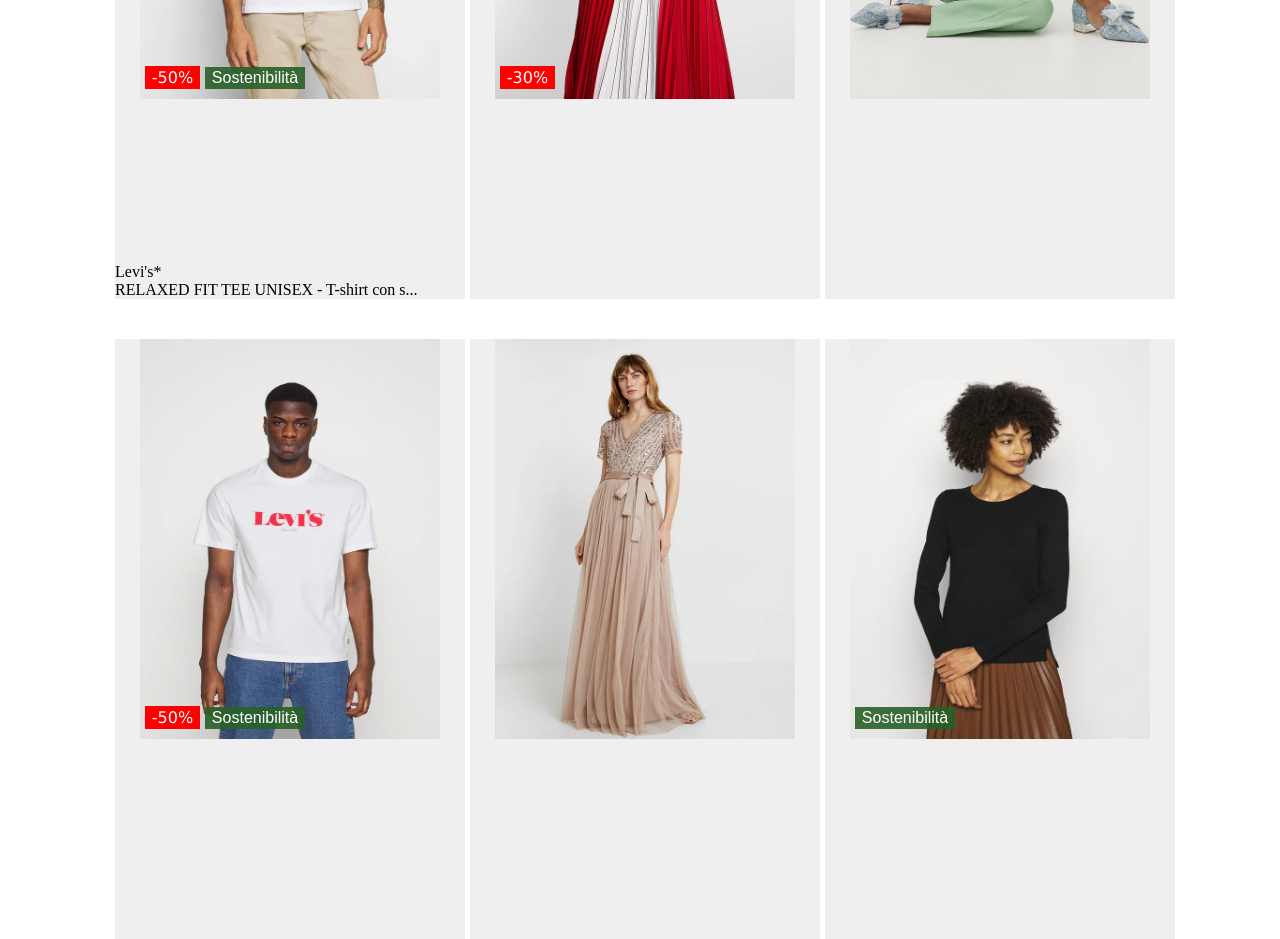
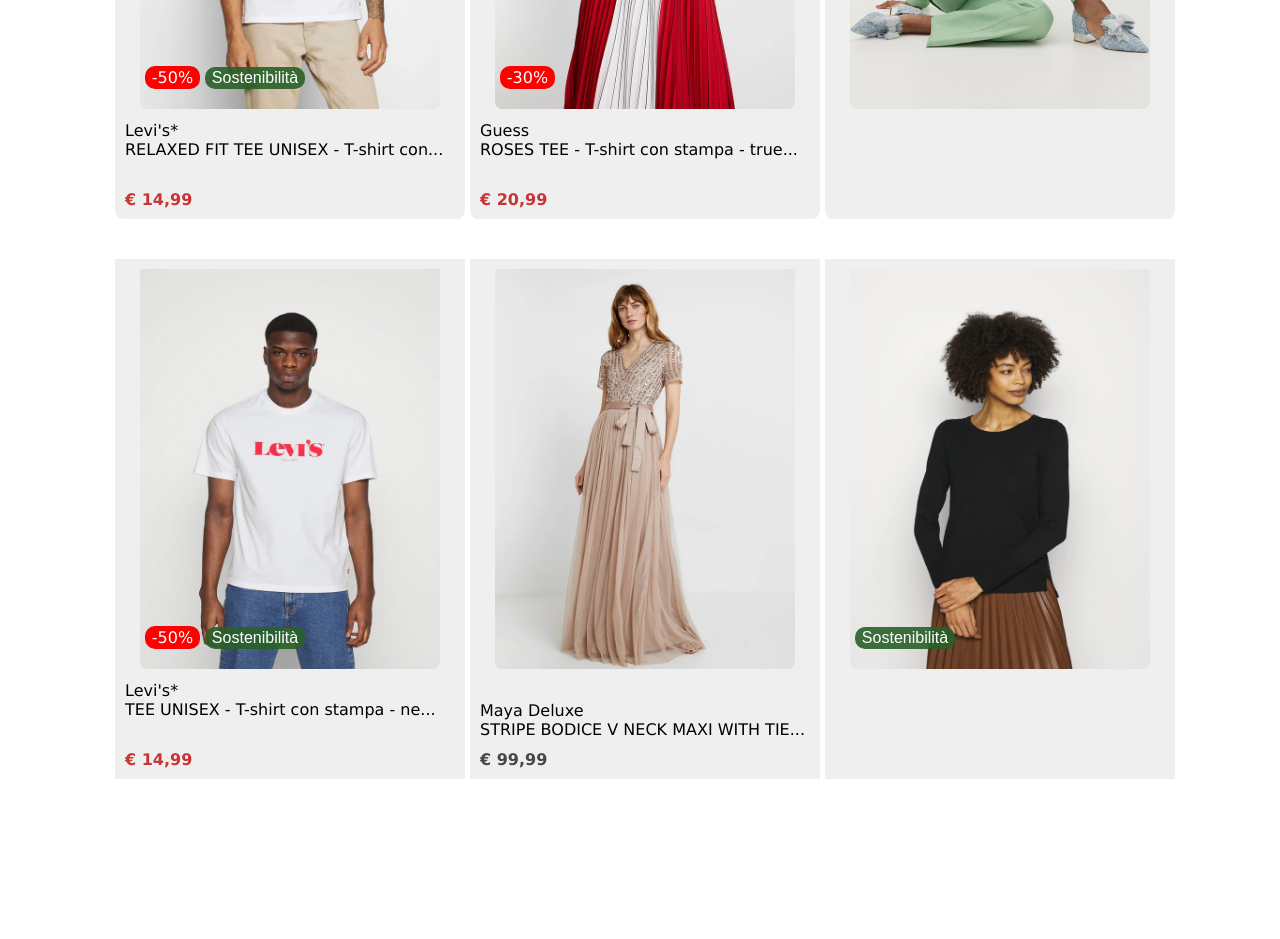
Before and after one commit to emanuele246gi/htmlcss-shop, a plain HTML site: page index.html in a window 1280 px wide. Shown: the part 320-1259 px from the top of the page. After the commit the page ends 1117 px from the top, so only its background shows below. Drawn offline with Linux system fonts and the light colour scheme.

Commit message:
add descrizioni e br

```diff
--- a/css/style.css
+++ b/css/style.css
@@ -1,7 +1,8 @@
 .section{
+    height: 1100px;
     width: 1000px;
     margin: auto;
-    border: 1px solid black;
+    border-top: 1px solid black;
     background-color: white;
     text-align: left;
     position: relative;
@@ -10,26 +11,29 @@
   .contenitore{
     background-color: #efefef;
     width: 350px;
-    height: 600px;
+    height: 520px;
     position: relative;
+    border-radius: 2%;
   }
 
   .container{
     background-color: #efefef;
     width: 350px;
-    height: 600px;
+    height: 520px;
     position: relative;
-    margin-top: 200px;
+    margin-top: 120px;
   }
 
   img{
     width: 300px;
     height: 400px;
+    padding-top: 10px;
+    border-radius: 2%;
   }
 
   .sostenibilità{
     position: absolute;
-    bottom: 210px;
+    bottom: 130px;
     left: 90px;
     font-family:Arial, Helvetica, sans-serif;
     background: rgba(41, 97, 41, 0.9);
@@ -38,11 +42,12 @@
     padding: 2px 0 2px;
     text-align: center;
     color: white;
+    border-radius: 10px;
   }
 
-  .sostenibilità-fine{
+  #sostenibilità{
     position: absolute;
-    bottom: 210px;
+    bottom: 130px;
     left: 30px;
     font-family:Arial, Helvetica, sans-serif;
     background: rgba(41, 97, 41, 0.9);
@@ -51,11 +56,12 @@
     padding: 2px 0 2px;
     text-align: center;
     color: white;
+    border-radius: 10px;
   }
 
   .sconto{
     position: absolute;
-    bottom: 210px;
+    bottom: 130px;
     left: 30px;
     font-family: verdana;
     background: red;
@@ -64,19 +70,39 @@
     padding: 2px 0 2px;
     text-align: center;
     color: white;
+    border-radius: 10px;
   }
 
   .descrizione{
     position: absolute;
-    bottom: 0px;
+    bottom: 60px;
+    font-family:Verdana, Geneva, Tahoma, sans-serif;
+    padding-left: 10px;
   }
 
-  .contenitore:hover .heart{
-    display: block;
+  .descrizione-maya{
+    position: absolute;
+    bottom: 40px;
+    font-family:Verdana, Geneva, Tahoma, sans-serif;
+    padding-left: 10px;
   }
 
-  .container:hover .heart{
-    display: block;
+  .prezzo-scontato{
+    position: absolute;
+    bottom: 10px;
+    padding-left: 10px;
+    font-family:Verdana, Geneva, Tahoma, sans-serif;
+    color: rgb(200, 52, 52);
+    font-weight: bold;
+  }
+
+  .prezzo{
+    position: absolute;
+    bottom: 10px;
+    padding-left: 10px;
+    font-family:Verdana, Geneva, Tahoma, sans-serif;
+    font-weight: bold;
+    color: rgb(70, 70, 70);
   }
 
   .primo{
--- a/index.html
+++ b/index.html
@@ -14,13 +14,15 @@
             <img src="img/1.webp" class="grigio-a">
             <span class="sconto">-50%</span>
             <span         class="sostenibilità">Sostenibilità</span>
-            <span class="descrizione">Levi's* <br>
-            RELAXED FIT TEE UNISEX - T-shirt con s...</span>
+            <span class="descrizione">Levi's*<br> RELAXED FIT TEE UNISEX - T-shirt con...<br></span>
+            <span class="prezzo-scontato">€ 14,99</span>
         </div>
 
         <div class="contenitore secondo">
             <img src="img/2.webp" class="grigio-b">
             <span class="sconto">-30%</span>
+            <span class="descrizione">Guess<br> ROSES TEE - T-shirt con stampa - true...<br></span>
+            <span class="prezzo-scontato">€ 20,99</span>
         </div>
 
         <div class="contenitore terzo">
@@ -32,16 +34,20 @@
             <img src="img/4.webp" class="gray-a">
             <span class="sconto">-50%</span>
             <span class="sostenibilità">Sostenibilità</span>
+            <span class="descrizione">Levi's*<br> TEE UNISEX - T-shirt con stampa - ne...<br></span>
+            <span class="prezzo-scontato">€ 14,99</span>
         </div>
 
         <div class="container second">
             <img src="img/5.webp" class="gray-b">
             <span class=""></span>
+            <span class="descrizione-maya">Maya Deluxe<br> STRIPE BODICE V NECK MAXI WITH TIE...<br></span>
+            <span class="prezzo">€ 99,99</span>
         </div>
 
         <div class="container third">
             <img src="img/6.webp" class="gray-c">
-            <span class="sostenibilità-fine">Sostenibilità</span>
+            <span id="sostenibilità">Sostenibilità</span>
         </div>
 
       </div>
```
